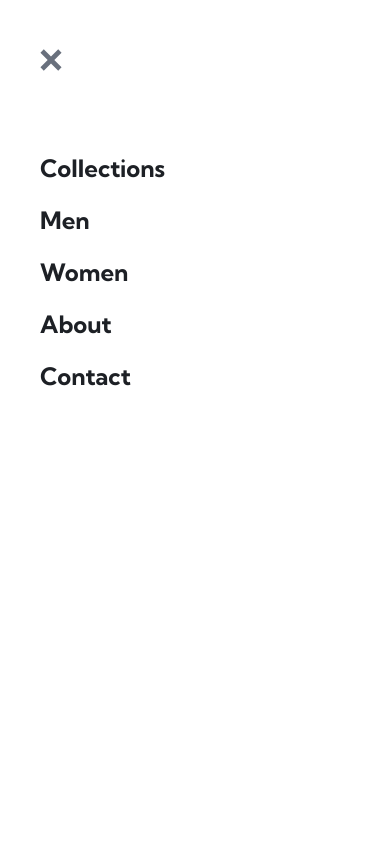
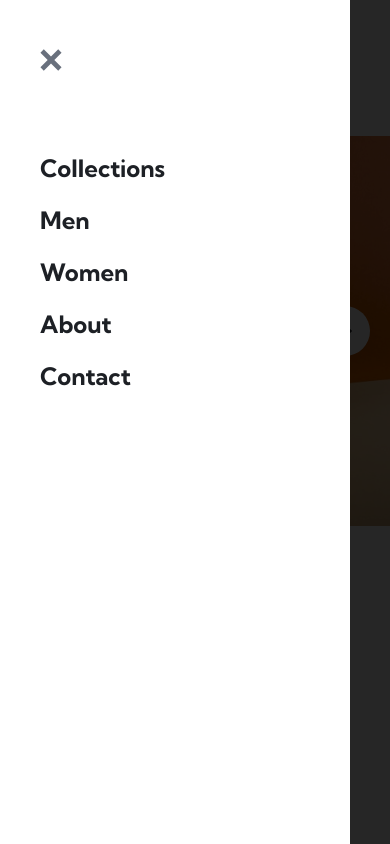
Before and after one commit to vlhsmylv/ecommerce-product-page, a React (Vite) app: page / in a window 390 px wide. Both pictures are taken after a click on the button 54 px from the left and 71 px from the top of the page. Shown: the top 844 px of the page. Built offline with nearby package versions, Linux system fonts and the light colour scheme.

Commit message:
Made MobileMenu smaller

```diff
--- a/src/components/Navbar.jsx
+++ b/src/components/Navbar.jsx
@@ -30,7 +30,7 @@ const MobileMenu = () => {
         <img className="shrink-0" width={22} height={22} src={hamburger} alt="Hamburger Menu Icon" />
       </button>
       {!collapse ? (
-        <aside className="z-[999] lg:hidden flex h-screen flex-col gap-20 py-12 px-10 top-0 left-0 fixed bg-white max-w-[400px] w-full">
+        <aside className="z-[999] lg:hidden flex h-screen flex-col gap-20 py-12 px-10 top-0 left-0 fixed bg-white max-w-[350px] w-full">
           <button onClick={toggleCollapse}>
             <img
               src={close}
```
